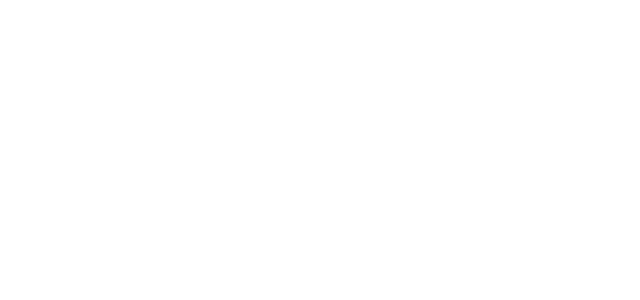
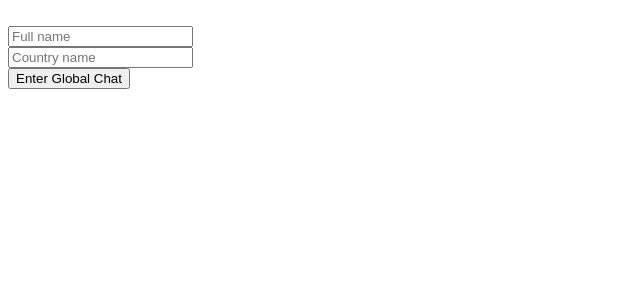
Before and after one commit to KhaderBallout/Beacon, a React (Create React App) app in the folder client/: page / in a window 1280 px wide. Shown: the top 300 px of the page, without its empty margins (0-640 px from the left). Built offline with nearby package versions, Linux system fonts and the light colour scheme.

Commit message:
Adding Link to WelcomePage

```diff
--- a/client/src/App.js
+++ b/client/src/App.js
@@ -4,12 +4,13 @@ import React from 'react';
 // import Join from './components/Join/Join';
 
 import { BrowserRouter as Router, Route } from "react-router-dom";
+import WelcomePage from './components/WelcomePage/WelcomePage';
 
 const App = () => {
   return (
     <Router>
-      {/* <Route path="/" exact component={Join} />
-      <Route path="/chat" component={Chat} /> */}
+      { <Route path="/" exact component={WelcomePage} />
+      /*<Route path="/chat" component={Chat} /> */}
     </Router>
   );
 }
--- a/client/src/components/WelcomePage/WelcomePage.js
+++ b/client/src/components/WelcomePage/WelcomePage.js
@@ -1,4 +1,4 @@
-import React from 'react';
+import React,{useState} from 'react';
 import {Link} from 'react-router-dom';
 
 const WelcomePage = () =>{
@@ -9,9 +9,9 @@ const WelcomePage = () =>{
         <div className="OuterContainer">
             <div className ="InnerContainer">
                <img className="Logo"></img>
-               <div><input className="input" placeholder="Full name" type="text" onChange={} /></div>
-               <div><input className="input" placeholder="Country name" type="text" onChange={} /></div>
-               <Link>
+               <div><input className="input" placeholder="Full name" type="text" onChange={(event) => setName(event.target.value)} /></div>
+               <div><input className="input" placeholder="Country name" type="text" onChange={(event) => setCountry(event.target.value)} /></div>
+               <Link to={`/chat?name${name}&country${country}`}>
                <button className ="button" type="submit">Enter Global Chat </button>
                </Link>
             </div>
```
